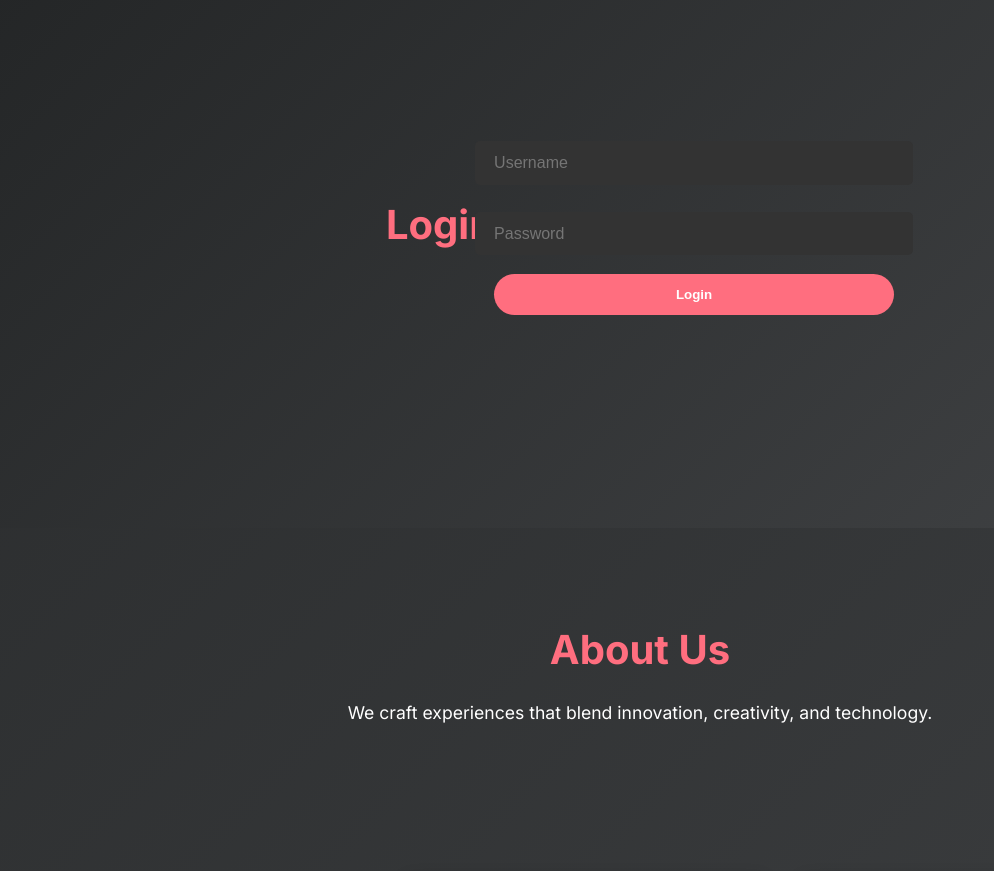
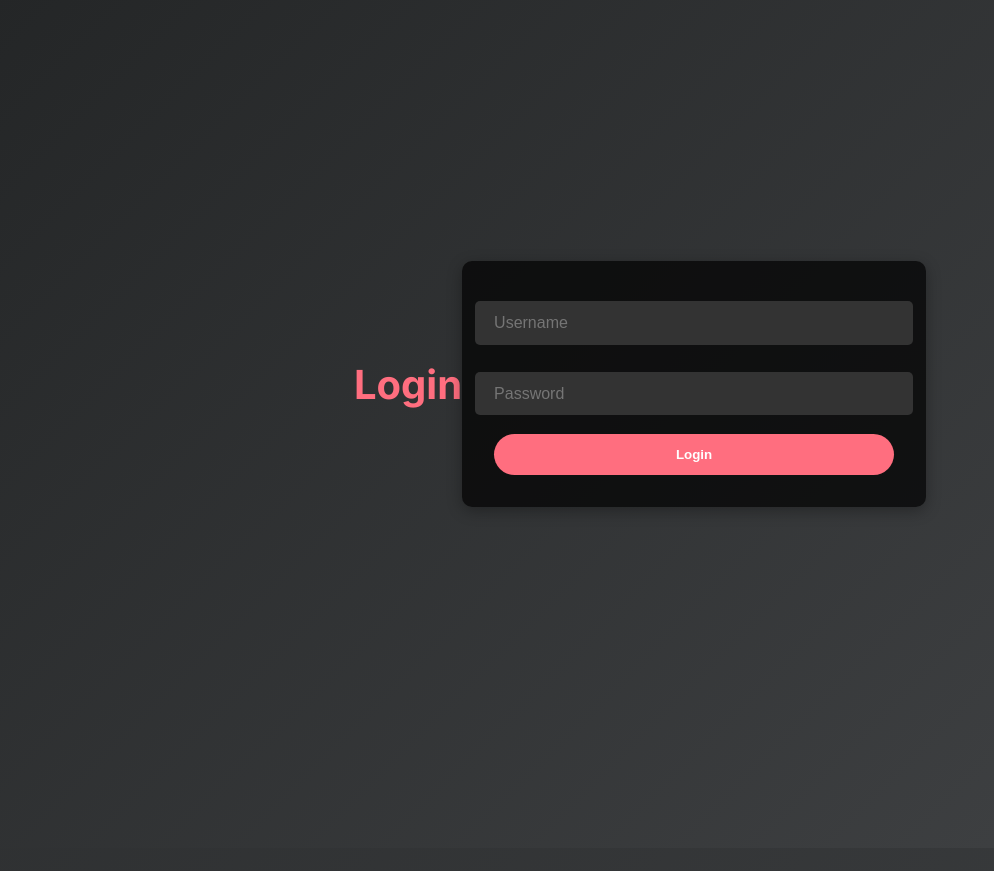
Before and after one commit to JS2025V2/website, a plain HTML site: page index.html in a window 1280 px wide. Shown: the part 880-1751 px from the top of the page, without its empty margins (0-994 px from the left). Drawn offline with Linux system fonts and the light colour scheme.

Commit message:
Add login

```diff
--- a/styles.css
+++ b/styles.css
@@ -133,7 +133,7 @@ body {
     display: flex;
     justify-content: center;
     align-items: center;
-    height: 60vh;
+    height: 100vh; /* Make the login section take full viewport height */
     text-align: center;
     background: linear-gradient(135deg, #232526, #414345);
     padding: 4rem 2rem;
@@ -150,7 +150,11 @@ body {
     flex-direction: column;
     align-items: center;
     width: 100%;
-    max-width: 400px;
+    max-width: 400px; /* Adjust max-width for the form */
+    background: rgba(0, 0, 0, 0.7); /* Semi-transparent background */
+    padding: 2rem;
+    border-radius: 10px; /* Rounded corners */
+    box-shadow: 0 4px 15px rgba(0, 0, 0, 0.3); /* Subtle shadow */
 }
 
 #login-form input {
```
